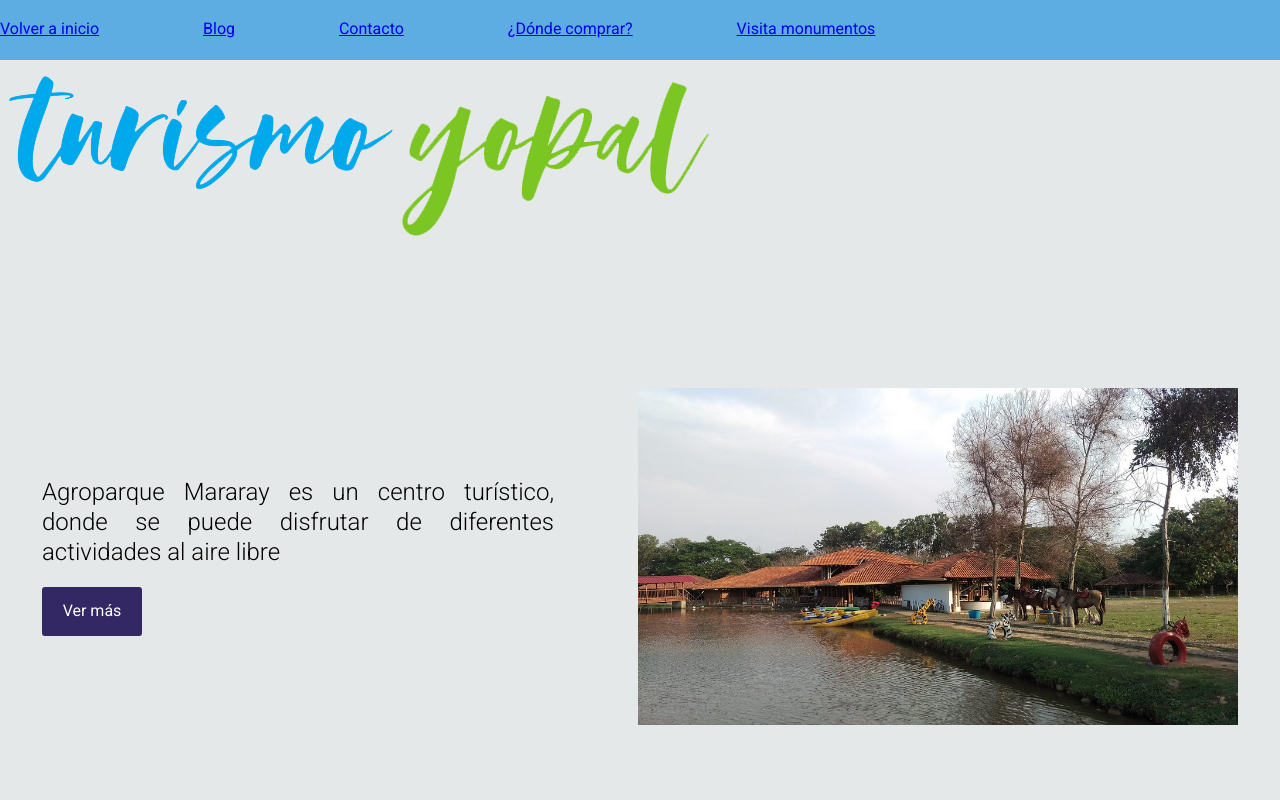
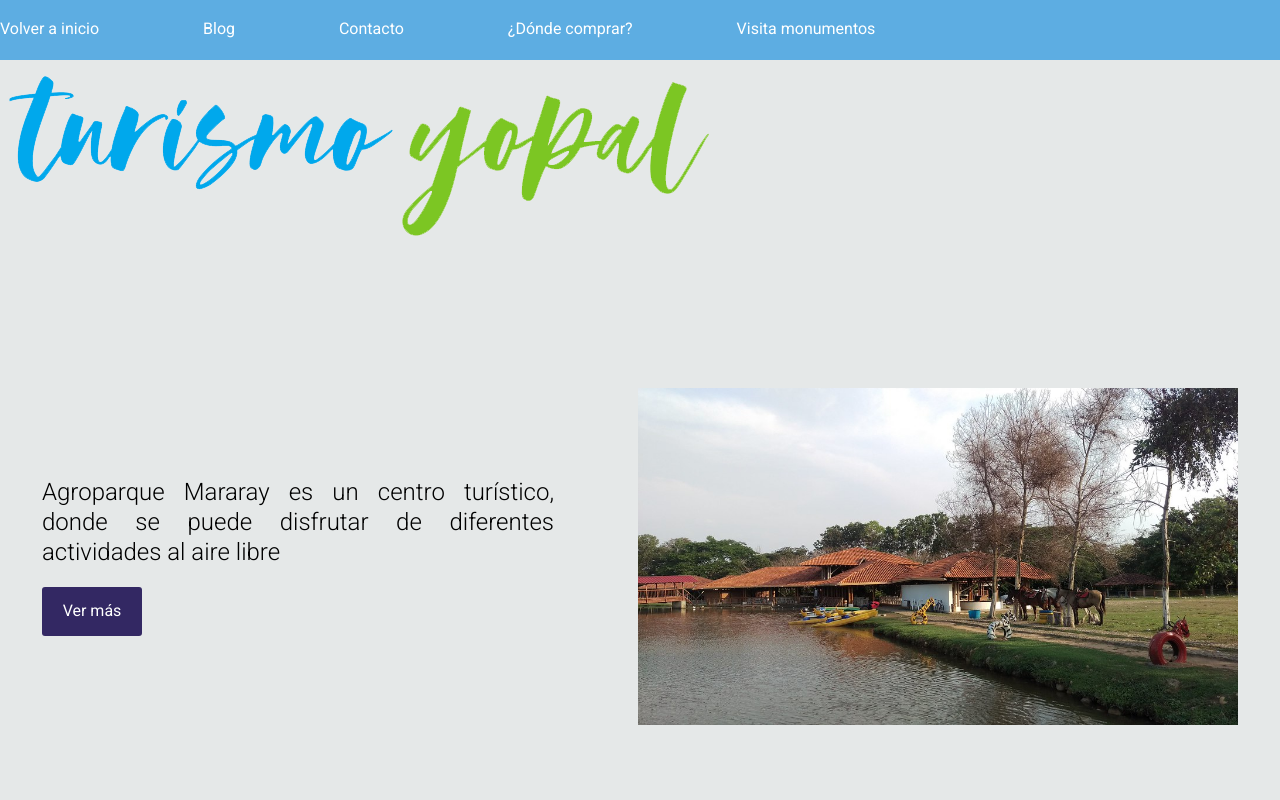
Before and after one commit to Logistikon97/lenguaje-de-programacion2, a plain HTML site: page turismoCasanare/html/sitiosTuristicos.html in a window 1280 px wide. Shown: the top 800 px of the page. Drawn offline with Linux system fonts and the light colour scheme.

Commit message:
todo bien

```diff
--- a/turismoCasanare/css/StyleSitiosTuristicos.css
+++ b/turismoCasanare/css/StyleSitiosTuristicos.css
@@ -14,6 +14,8 @@ body{
 }
 .navegacion a{
 	margin-right: 10rem;
+	text-decoration-line: none;
+	color: white;
 }
 .lugaresSection{
 	display: grid;
```
